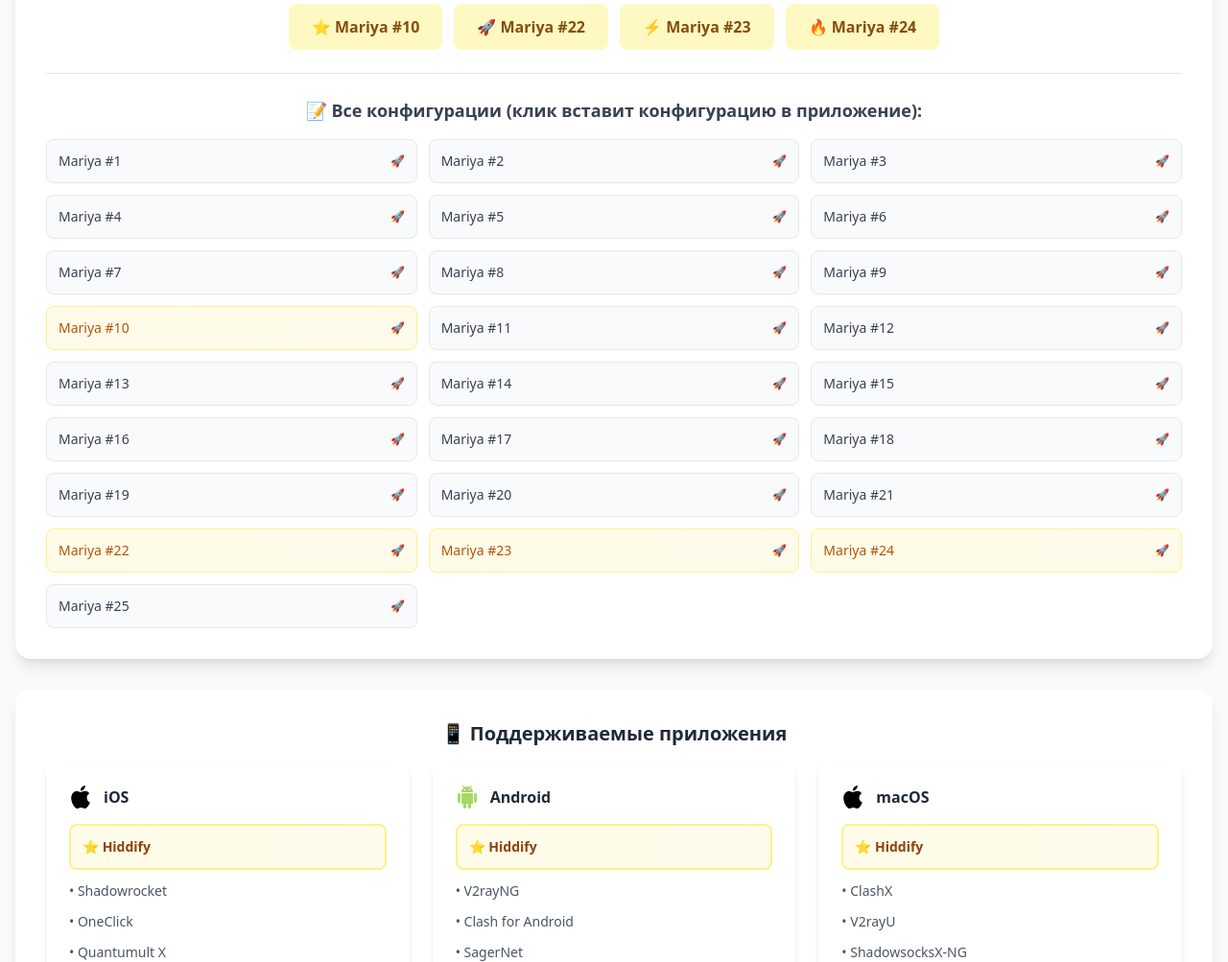
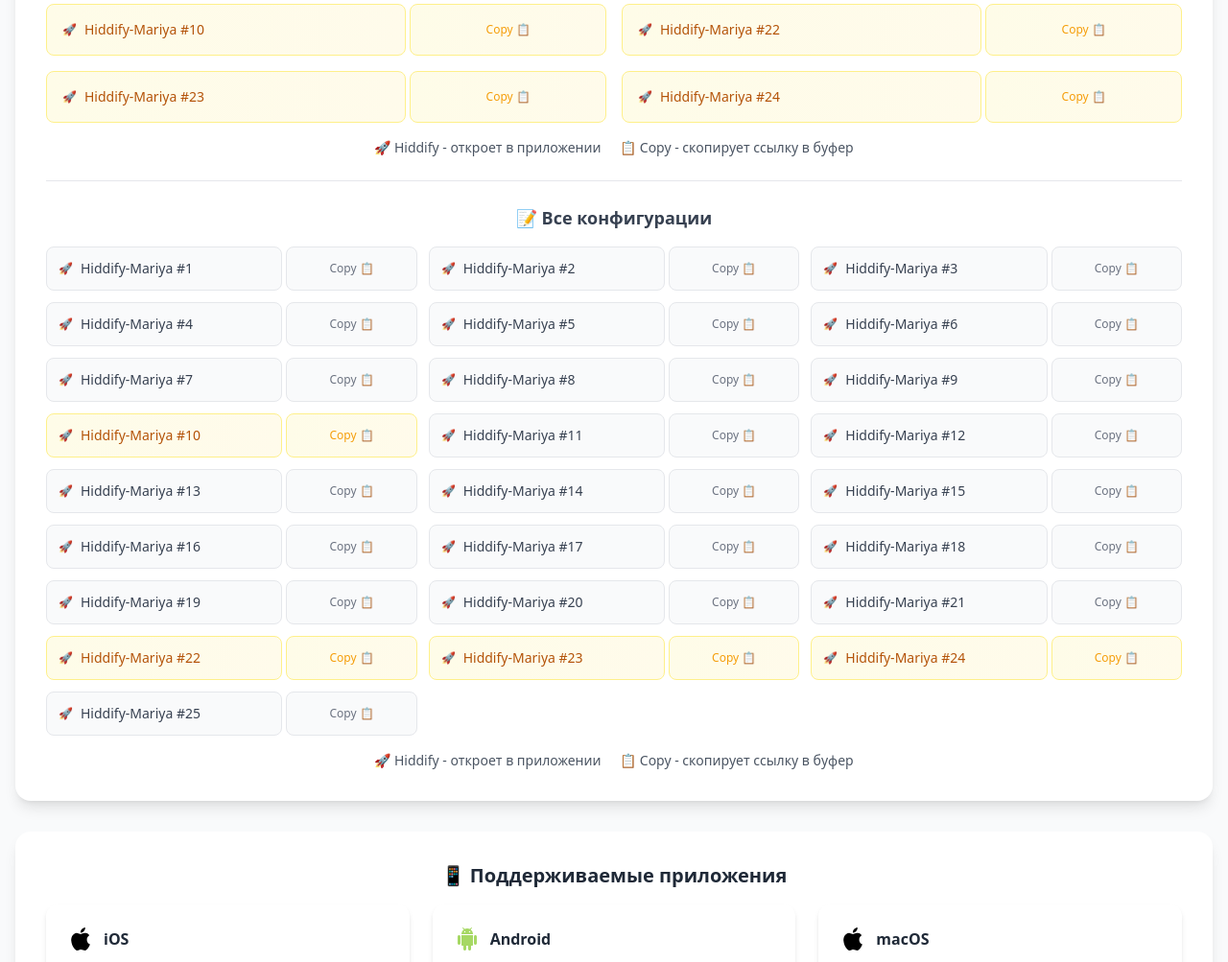
Before and after one commit to sprutadm/free, a plain HTML site: page docs/index.html in a window 1280 px wide. Shown: the part 3112-4115 px from the top of the page at 96% size. Drawn offline with nearby package versions, Linux system fonts and the light colour scheme.

Commit message:
New index

```diff
--- a/docs/index.html
+++ b/docs/index.html
@@ -145,32 +145,82 @@
             <div class="bg-white rounded-2xl shadow-lg p-8 animate-fade-in">
                 <div class="mb-6">
                     <h3 class="text-xl font-semibold text-gray-700 mb-4 text-center">🌟 Рекомендованные конфигурации:</h3>
-                    <div class="flex flex-wrap justify-center gap-3">
+                    <div class="grid grid-cols-1 sm:grid-cols-2 gap-4">
                         <template x-for="config in recommendedConfigs" :key="config.id">
-                            <button class="copy-link-btn bg-yellow-100 hover:bg-yellow-200 text-yellow-800 px-6 py-3 rounded-lg font-semibold transition-all duration-300 transform hover:scale-105"
-                                    :data-url="config.url" @click="openHiddify(config.url)">
-                                <span x-text="config.name"></span>
+                            <div class="flex gap-1 min-w-0">
+                                <!-- Левая часть (2/3) - открытие в Hiddify -->
+                                <button class="copy-link-btn text-left rounded-lg p-4 transition-all duration-300 group bg-gradient-to-r from-yellow-50 to-amber-50 hover:from-yellow-100 hover:to-amber-100 border border-yellow-200 hover:border-yellow-300 min-w-0"
+                                        style="flex: 2;"
+                                        :data-url="config.url" @click="openHiddify(config.url)"
+                                        :title="`Открыть ${config.name} в Hiddify`">
+                                    <div class="flex items-center gap-2">
+                                        <span class="text-xs text-amber-500 group-hover:text-amber-600 flex-shrink-0">🚀</span>
+                                        <span class="text-sm font-medium text-amber-700 group-hover:text-amber-800 truncate">
+                                            <span>Hiddify-</span><span x-text="config.name"></span>
+                                        </span>
+                                    </div>
                                 </button>
+
+                                <!-- Правая часть (1/3) - копирование в буфер -->
+                                <button class="copy-link-btn text-center rounded-lg p-4 transition-all duration-300 group bg-gradient-to-r from-yellow-50 to-amber-50 hover:from-yellow-100 hover:to-amber-100 border border-yellow-200 hover:border-yellow-300 flex-shrink-0"
+                                        style="flex: 1;"
+                                        :data-url="config.url" @click="copyToClipboard(config.url)"
+                                        :title="`Скопировать ссылку ${config.name} в буфер`">
+                                    <div class="flex items-center justify-center">
+                                        <span class="text-xs text-amber-500 group-hover:text-amber-600 group-hover:scale-110 transition-all whitespace-nowrap">Copy 📋</span>
+                                    </div>
+                                </button>
+                            </div>
                         </template>
+                    </div>
+                    <div class="mt-4 text-center">
+                        <p class="text-sm text-gray-600">
+                            <span class="inline-block mr-4">🚀 Hiddify - откроет в приложении</span>
+                            <span class="inline-block">📋 Copy - скопирует ссылку в буфер</span>
+                        </p>
                     </div>
                 </div>
 
                 <div class="border-t pt-6">
-                    <h3 class="text-lg font-semibold text-gray-700 mb-4 text-center">📝 Все конфигурации (клик вставит конфигурацию в приложение):</h3>
+                    <h3 class="text-lg font-semibold text-gray-700 mb-4 text-center">📝 Все конфигурации</h3>
                     <div class="grid grid-cols-1 md:grid-cols-2 lg:grid-cols-3 gap-3">
                         <template x-for="config in allConfigs" :key="config.id">
+                            <div class="flex gap-1">
+                                <!-- Левая часть (2/3) - открытие в Hiddify -->
                                 <button class="copy-link-btn text-left rounded-lg p-3 transition-all duration-300 group"
+                                        style="flex: 2;"
                                         :class="config.isRecommended ? 'bg-gradient-to-r from-yellow-50 to-amber-50 hover:from-yellow-100 hover:to-amber-100 border border-yellow-200 hover:border-yellow-300' : 'bg-gray-50 hover:bg-blue-50 border border-gray-200 hover:border-blue-300'"
-                                    :data-url="config.url" @click="openHiddify(config.url)">
-                                <div class="flex items-center justify-between">
-                                    <span class="text-sm font-medium group-hover:text-blue-700"
-                                          :class="config.isRecommended ? 'text-amber-700 group-hover:text-amber-800' : 'text-gray-700'"
-                                          x-text="config.name"></span>
-                                    <span class="text-xs group-hover:text-blue-500"
+                                        :data-url="config.url" @click="openHiddify(config.url)"
+                                        :title="`Открыть ${config.name} в Hiddify`">
+                                    <div class="flex items-center gap-2">
+                                        <span class="text-xs group-hover:text-blue-500 flex-shrink-0"
                                               :class="config.isRecommended ? 'text-amber-500 group-hover:text-amber-600' : 'text-gray-500'">🚀</span>
+                                        <span class="text-sm font-medium group-hover:text-blue-700 truncate"
+                                              :class="config.isRecommended ? 'text-amber-700 group-hover:text-amber-800' : 'text-gray-700'">
+                                            <span>Hiddify-</span><span x-text="config.name"></span>
+                                        </span>
                                     </div>
                                 </button>
+
+                                <!-- Правая часть (1/3) - копирование в буфер -->
+                                <button class="copy-link-btn text-center rounded-lg p-3 transition-all duration-300 group flex-shrink-0"
+                                        style="flex: 1;"
+                                        :class="config.isRecommended ? 'bg-gradient-to-r from-yellow-50 to-amber-50 hover:from-yellow-100 hover:to-amber-100 border border-yellow-200 hover:border-yellow-300' : 'bg-gray-50 hover:bg-blue-50 border border-gray-200 hover:border-blue-300'"
+                                        :data-url="config.url" @click="copyToClipboard(config.url)"
+                                        :title="`Скопировать ссылку ${config.name} в буфер`">
+                                    <div class="flex items-center justify-center">
+                                        <span class="text-xs group-hover:text-blue-500 group-hover:scale-110 transition-all whitespace-nowrap"
+                                              :class="config.isRecommended ? 'text-amber-500 group-hover:text-amber-600' : 'text-gray-500'">Copy 📋</span>
+                                    </div>
+                                </button>
+                            </div>
                         </template>
+                    </div>
+                    <div class="mt-4 text-center">
+                        <p class="text-sm text-gray-600">
+                            <span class="inline-block mr-4">🚀 Hiddify - откроет в приложении</span>
+                            <span class="inline-block">📋 Copy - скопирует ссылку в буфер</span>
+                        </p>
                     </div>
                 </div>
             </div>
@@ -356,10 +406,10 @@
 
                 // Configs Data
                 recommendedConfigs: [
-                    { id: 'mariya-10', name: '⭐ Mariya #10', url: 'https://github.com/sprutadm/free/raw/refs/heads/main/githubmirror/mariya-10.txt' },
-                    { id: 'mariya-22', name: '🚀 Mariya #22', url: 'https://github.com/sprutadm/free/raw/refs/heads/main/githubmirror/mariya-22.txt' },
-                    { id: 'mariya-23', name: '⚡ Mariya #23', url: 'https://github.com/sprutadm/free/raw/refs/heads/main/githubmirror/mariya-23.txt' },
-                    { id: 'mariya-24', name: '🔥 Mariya #24', url: 'https://github.com/sprutadm/free/raw/refs/heads/main/githubmirror/mariya-24.txt' }
+                    { id: 'mariya-10', name: 'Mariya #10', url: 'https://github.com/sprutadm/free/raw/refs/heads/main/githubmirror/mariya-10.txt' },
+                    { id: 'mariya-22', name: 'Mariya #22', url: 'https://github.com/sprutadm/free/raw/refs/heads/main/githubmirror/mariya-22.txt' },
+                    { id: 'mariya-23', name: 'Mariya #23', url: 'https://github.com/sprutadm/free/raw/refs/heads/main/githubmirror/mariya-23.txt' },
+                    { id: 'mariya-24', name: 'Mariya #24', url: 'https://github.com/sprutadm/free/raw/refs/heads/main/githubmirror/mariya-24.txt' }
                 ],
 
                 allConfigs: Array.from({length: 25}, (_, i) => ({
@@ -462,9 +512,17 @@
                         window.location.href = hiddifyUrl;
                     } catch (err) {
                         navigator.clipboard.writeText(hiddifyUrl).then(() => {
-                            this.showNotification('✅ Ссылка для Hiddify скопирована! Вставьте в приложение.');
+                            this.showNotification('✅ Open Hiddify!');
                         });
                     }
+                },
+
+                copyToClipboard(url) {
+                    navigator.clipboard.writeText(url).then(() => {
+                        this.showNotification('✅ Ссылка скопирована в буфер обмена!');
+                    }).catch(() => {
+                        this.showNotification('❌ Ошибка копирования. Попробуйте еще раз.');
+                    });
                 },
 
                 scrollToTop() {
@@ -472,8 +530,20 @@
                 },
 
                 showNotification(message) {
-                    // Simple notification - could be enhanced
-                    console.log(message);
+                    // Create notification element
+                    const notification = document.createElement('div');
+                    notification.className = 'fixed top-4 right-4 bg-green-600 text-white px-6 py-3 rounded-lg shadow-lg z-50 transform transition-all duration-300 translate-x-full';
+                    notification.textContent = message;
+                    document.body.appendChild(notification);
+
+                    // Animate in
+                    setTimeout(() => notification.classList.remove('translate-x-full'), 100);
+
+                    // Auto remove after 3 seconds
+                    setTimeout(() => {
+                        notification.classList.add('translate-x-full');
+                        setTimeout(() => document.body.removeChild(notification), 300);
+                    }, 3000);
                 },
 
                 showImageModal(imageSrc, imageTitle) {
```
Lines whose indentation alone changed are shown as unchanged.
